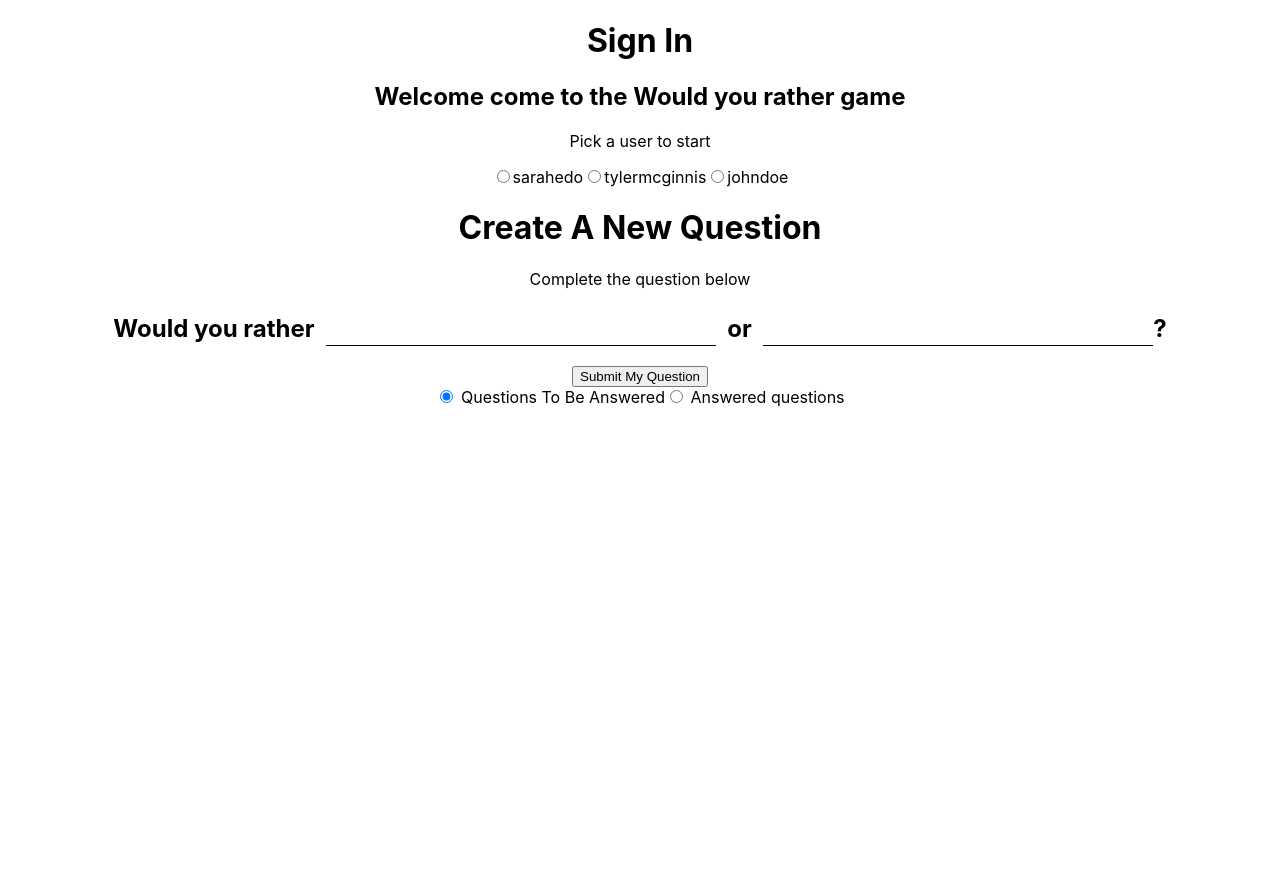
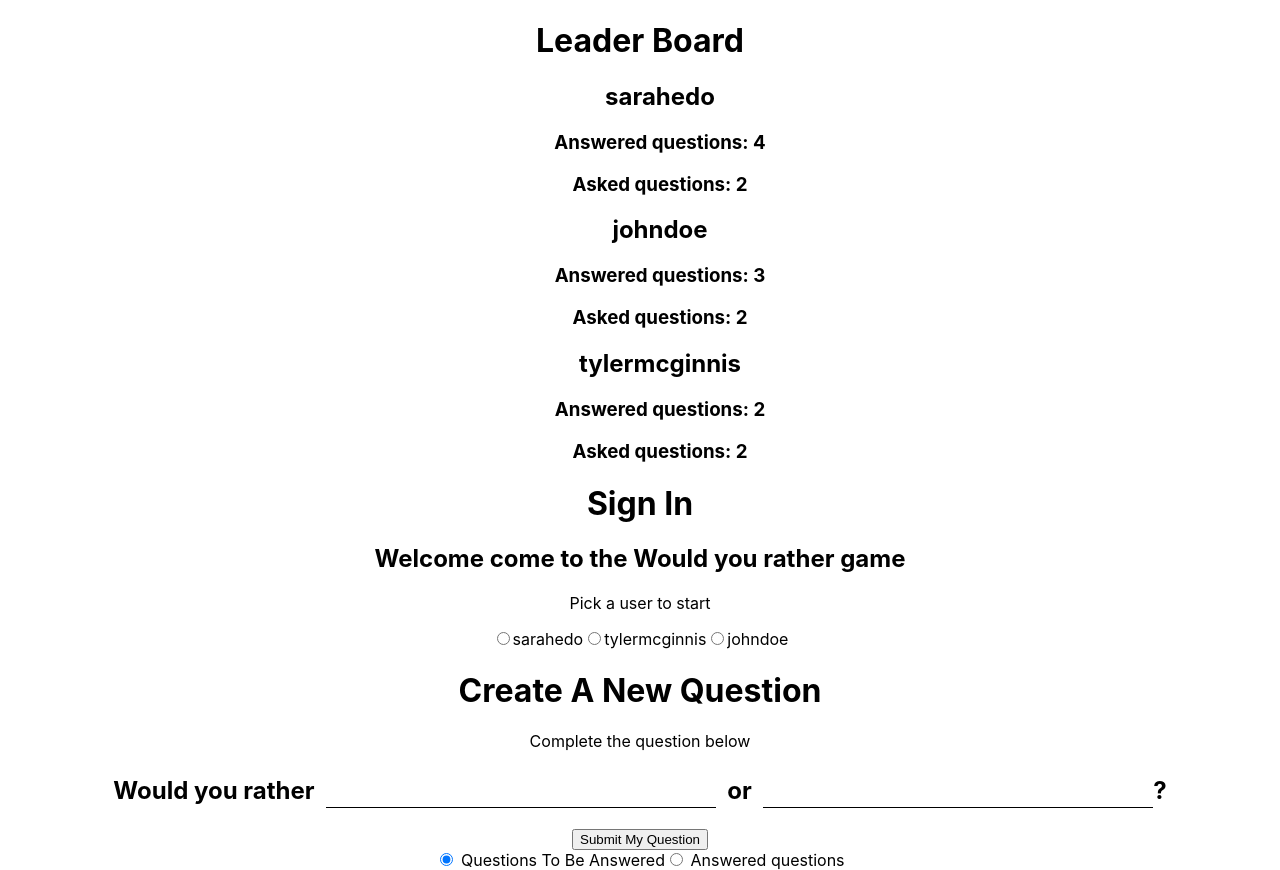
Before and after one commit to injune1123/would-you-rather, a React (Create React App) app: page /dashboard in a window 1280 px wide. Before the commit the page ends 800 px from the top, so only its background shows below. Built offline with nearby package versions, Linux system fonts and the light colour scheme.

Commit message:
Add Ladderboard Component

```diff
--- a/src/components/App.js
+++ b/src/components/App.js
@@ -5,6 +5,8 @@ import { handleInitialData } from '../actions/shared';
 import Dashboard from './Dashboard'
 import SignIn from './SignIn'
 import Question from './Question'
+import NewQuestion from './NewQuestion'
+import Leaderboard from './Leaderboard'
 import './App.css';
 
 class App extends Component {
@@ -21,6 +23,8 @@ class App extends Component {
           <div>
             <Route path='/' exact component={SignIn}/>
             <Route path='/dashboard' exact component={Dashboard}/>
+            <Route path='/add' exact component={NewQuestion}/>
+            <Route path='/leaderboard' exact component={Leaderboard}/>
             <Route path='/question/:id'
             render={props => <Question {...props.match.params} />}
             />
--- a/src/components/Dashboard.js
+++ b/src/components/Dashboard.js
@@ -3,6 +3,7 @@ import { connect } from 'react-redux'
 import SignIn from './SignIn'
 import NewQuestion from './NewQuestion'
 import QuestionOverview from './QuestionOverview'
+import Leaderboard from './Leaderboard'
 
 class Dashboard extends Component {
 
@@ -28,6 +29,7 @@ class Dashboard extends Component {
   render() {
     return (
       <div>
+        <Leaderboard/>
         <SignIn/>
         <NewQuestion/>
 
--- /dev/null
+++ b/src/components/Leaderboard.js
@@ -0,0 +1,29 @@
+import React, {Component} from 'react'
+import User from './User'
+import { connect } from 'react-redux'
+
+class Leaderboard extends Component {
+
+  constructor(props) {
+    super(props);
+
+  }
+
+  render() {
+    return (
+      <>
+        <h1>Leader Board</h1>
+    <ol>{this.props.users.map(id=>
+    <User id={id}/>)}</ol>
+      </>)
+  }
+}
+
+function mapStateToProps({ questions, authedUser, users }) {
+  console.log("users", users)
+  return {
+    users: Object.keys(users)
+    .sort((a,b)=> (Object.keys(users[b].answers).length + users[b].questions.length) - (Object.keys(users[a].answers).length + users[a].questions.length)),
+  }
+}
+export default connect(mapStateToProps)(Leaderboard)
--- a/src/components/Question.js
+++ b/src/components/Question.js
@@ -73,12 +73,6 @@ class Question extends Component {
 
 function mapStateToProps({authedUser, users, questions}, {id}) {
 
-
-
-
-
-
-
   const question = questions[id]
 
   return {
--- /dev/null
+++ b/src/components/User.js
@@ -0,0 +1,35 @@
+import React, {Component} from 'react'
+import { connect } from 'react-redux'
+import {formatDate, formatQuestion} from '../utils/helpers'
+import { handleAnswerQuestion } from '../actions/questions';
+
+class User extends Component {
+
+  render() {
+    const {user} = this.props
+    console.log("user", user)
+
+    return (
+      <div className = 'user'>
+        {/* <img
+          src={avatar}
+          alt={`Avatar of ${name}`}
+          className='avatar'
+        /> */}
+        <h2>{user.id}</h2>
+        <h3>Answered questions:  {Object.keys(user.answers).length}</h3>
+        <h3>Asked questions: {user.questions.length} </h3>
+
+      </div>
+    )
+  }
+}
+
+function mapStateToProps({authedUser, users, questions}, {id}) {
+
+  return {
+    user: users[id],
+  }
+}
+
+export default connect(mapStateToProps)(User)
```
